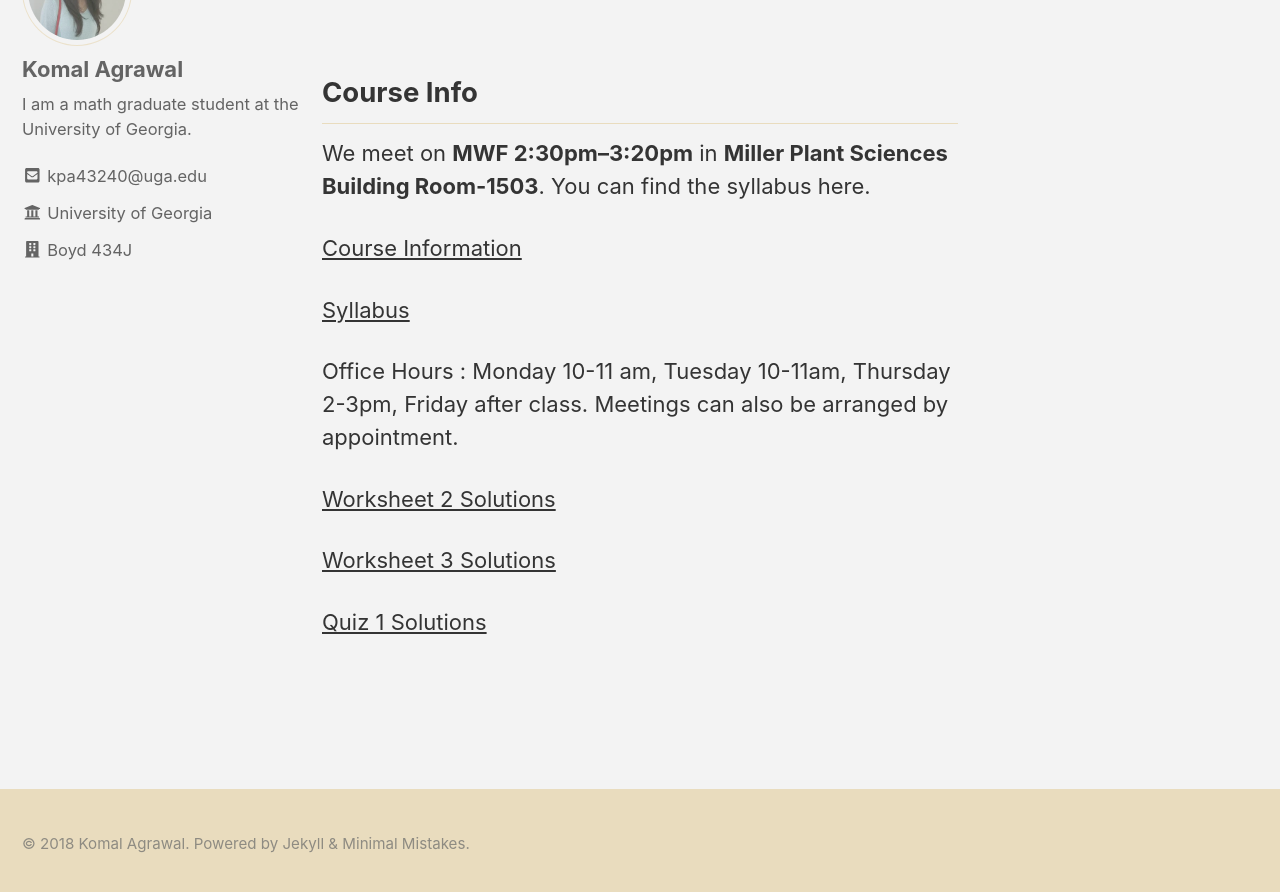
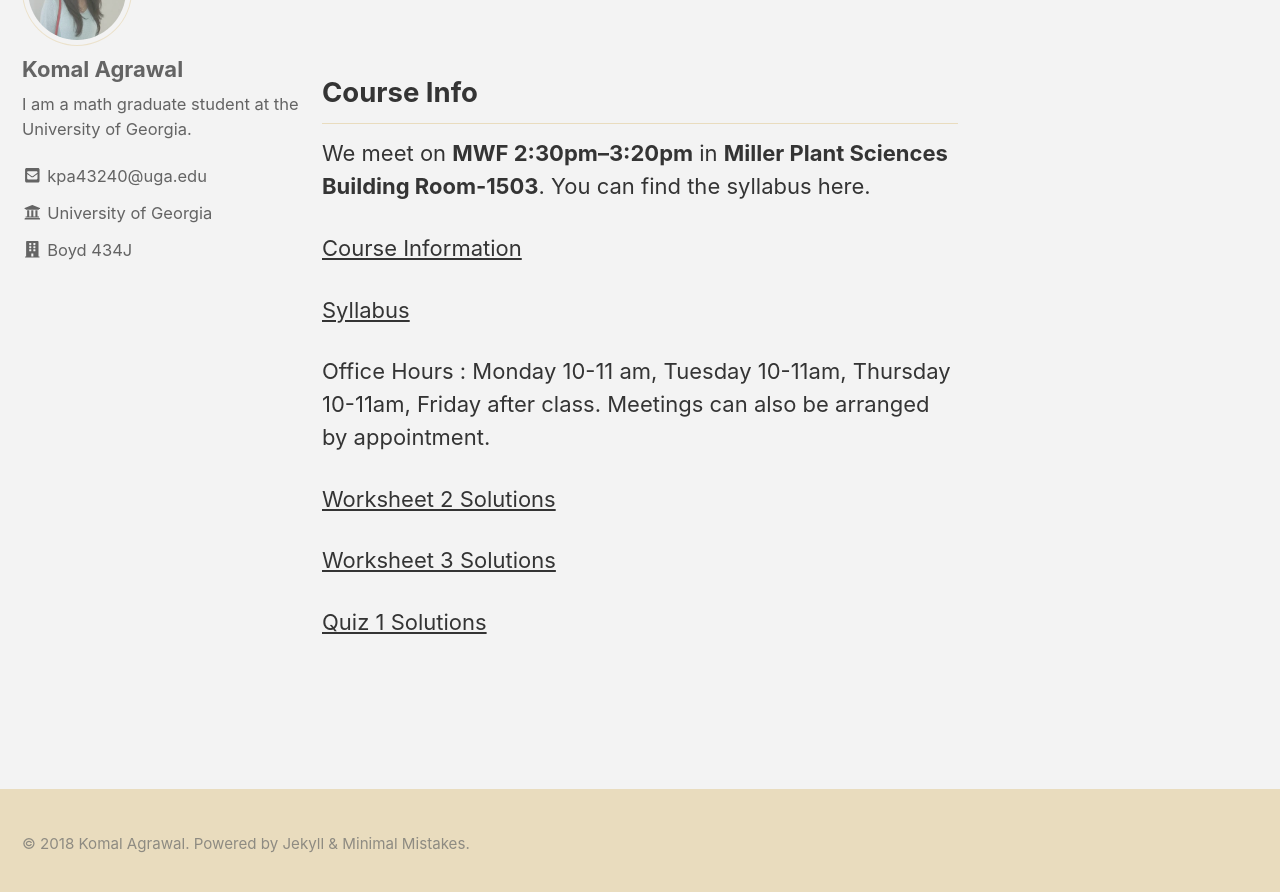
Before and after one commit to komala033/komala033.github.io, a Jekyll site: the page built from teaching/2018F-1113.md, in a window 1280 px wide and 900 px high, scrolled down 209 px. Shown: the top 892 px of the window. Built offline with Jekyll 4.4.1, drawn with Linux system fonts in a browser that asks for light colours; nearby versions of some CDN libraries.

Commit message:
Update 2018F-1113.md

```diff
--- a/teaching/2018F-1113.md
+++ b/teaching/2018F-1113.md
@@ -12,7 +12,7 @@ You can find the syllabus here.
 
 [Syllabus](https://www.dropbox.com/s/zqqrvzj9f4m8k9g/math-1113-syllabus.pdf?dl=0)
 
-  Office Hours : Monday 10-11 am, Tuesday 10-11am, Thursday 2-3pm, Friday after class.
+  Office Hours : Monday 10-11 am, Tuesday 10-11am, Thursday 10-11am, Friday after class.
     Meetings can also be arranged by appointment.
 
    [Worksheet 2 Solutions](https://www.dropbox.com/s/a036p548wfo7s7l/Worksheet%202_20180824164907.pdf?dl=0)
```
